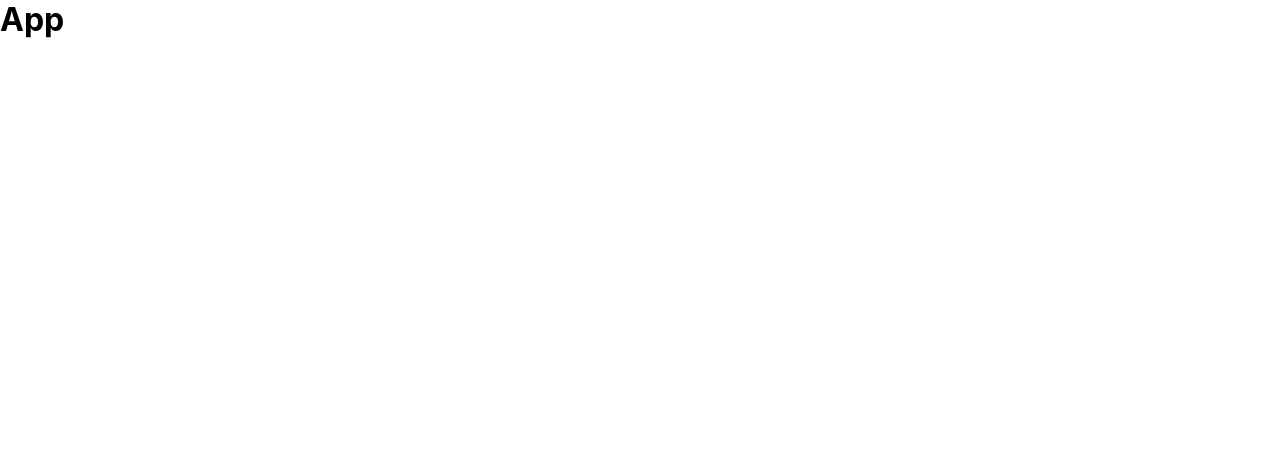
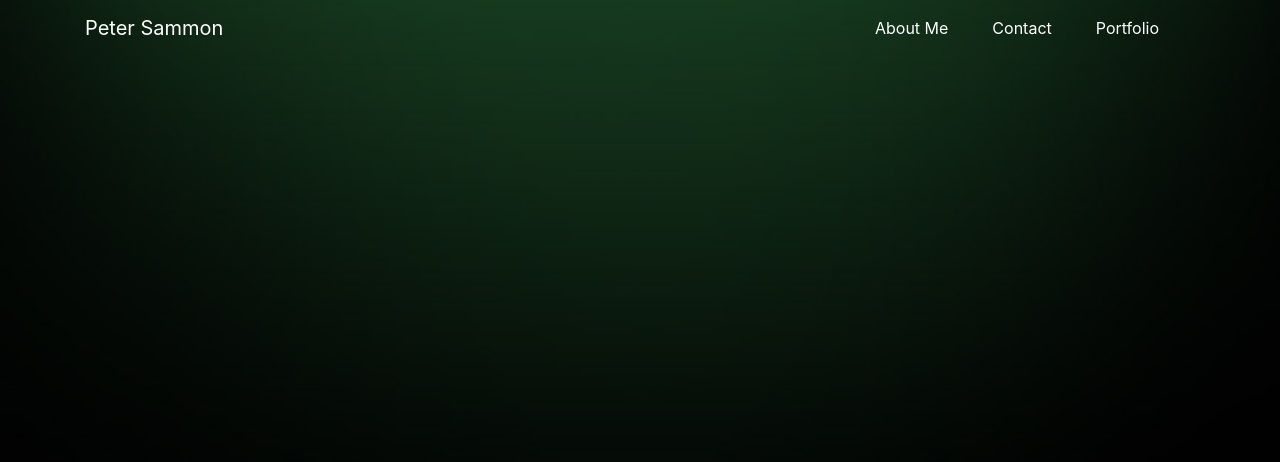
Before and after one commit to Sammon123/react-portfolio, a React (Create React App) app: page / in a window 1280 px wide. Shown: the top 462 px of the page. Built offline with nearby package versions, Linux system fonts and the light colour scheme.

Commit message:
added navbar component

```diff
--- a/public/index.html
+++ b/public/index.html
@@ -24,6 +24,7 @@
       work correctly both with client-side routing and a non-root public URL.
       Learn how to configure a non-root public URL by running `npm run build`.
     -->
+    <link rel="stylesheet" href="https://cdn.jsdelivr.net/npm/bootstrap@4.5.3/dist/css/bootstrap.min.css" integrity="sha384-TX8t27EcRE3e/ihU7zmQxVncDAy5uIKz4rEkgIXeMed4M0jlfIDPvg6uqKI2xXr2" crossorigin="anonymous">
     <title>React App</title>
   </head>
   <body>
@@ -39,5 +40,7 @@
       To begin the development, run `npm start` or `yarn start`.
       To create a production bundle, use `npm run build` or `yarn build`.
     -->
+    <script src="https://code.jquery.com/jquery-3.5.1.slim.min.js" integrity="sha384-DfXdz2htPH0lsSSs5nCTpuj/zy4C+OGpamoFVy38MVBnE+IbbVYUew+OrCXaRkfj" crossorigin="anonymous"></script>
+<script src="https://cdn.jsdelivr.net/npm/bootstrap@4.5.3/dist/js/bootstrap.bundle.min.js" integrity="sha384-ho+j7jyWK8fNQe+A12Hb8AhRq26LrZ/JpcUGGOn+Y7RsweNrtN/tE3MoK7ZeZDyx" crossorigin="anonymous"></script>
   </body>
 </html>
--- a/src/App.css
+++ b/src/App.css
@@ -3,3 +3,10 @@
 	padding: 0;
 	box-sizing: border-box;
 }
+
+body {
+	background: url('./img/bg.jpg') no-repeat center center/cover;
+	max-height: 100%;
+	height: 100vh;
+	color: #fff;
+}
--- a/src/App.js
+++ b/src/App.js
@@ -1,9 +1,10 @@
 import './App.css';
+import Navbar from './components/Navbar/Navbar'
 
 function App() {
   return (
     <div className="App">
-      <h1>App</h1>
+      <Navbar />
     </div>
   );
 }
--- /dev/null
+++ b/src/components/Navbar/Navbar.css
@@ -0,0 +1,74 @@
+a {
+	color: #fff;
+	text-decoration: none;
+}
+
+header {
+	color: #fff;
+	background: transparent;
+	position: fixed;
+	z-index: 2;
+	width: 100%;
+}
+
+li {
+	margin-right: 1.75rem;
+}
+
+span {
+	text-decoration: none;
+}
+
+ul {
+	list-style: none;
+}
+
+.navbar-light .navbar-brand {
+	color: white;
+}
+
+.navbar-light .navbar-nav .active > .nav-link,
+.navbar-light .navbar-nav .nav-link.active,
+.navbar-light .navbar-nav .nav-link.show,
+.navbar-light .navbar-nav .show > .nav-link {
+	color: #fff;
+}
+
+.navbar-light .navbar-nav .nav-link {
+	color: #fff;
+}
+
+.navbar-light .navbar-toggler {
+	background-color: white;
+}
+
+.navbar-light:hover .navbar-brand:hover {
+	color: #111;
+	transition: 0.5s;
+}
+
+.navbar-light:hover .navbar-nav:hover .nav-link:hover {
+	color: rgba(0, 26, 0);
+	transition: 0.25s;
+}
+
+.navbar-light:hover .navbar-toggler:hover {
+	background-color: transparent;
+	transition: 0.5s;
+}
+
+.navbar-light:active .navbar-brand:active {
+	color: #fff;
+	transition: 0.25s;
+}
+
+.navbar-light:active .navbar-nav:active .nav-link:active {
+	color: white;
+	transition: 0.25s;
+}
+
+.navbar-light:active .navbar-toggler:active {
+	background-color: white;
+	transition: 0.5s;
+	border: none;
+}
--- /dev/null
+++ b/src/components/Navbar/Navbar.js
@@ -0,0 +1,38 @@
+import React from 'react'
+import './Navbar.css'
+
+const Navbar = () => {
+    return (
+        <header className="navbar navbar-expand-lg navbar-light">
+            <div className="container">
+                <a className="navbar-brand" href="index.html">Peter Sammon</a>
+                <button
+                    className="navbar-toggler"
+                    type="button"
+                    data-toggle="collapse"
+                    data-target="#navbarNav"
+                    aria-controls="navbarNav"
+                    aria-expanded="True"
+                    aria-label="Toggle navigation"
+                >
+                    <span className="navbar-toggler-icon"></span>
+                </button>
+                <div className="collapse navbar-collapse" id="navbarNav">
+                    <ul className="navbar-nav ml-auto mt-2 mt-lg-0">
+                        <li className="nav-item">
+                            <a className="nav-link" href="index.html">About Me</a>
+                        </li>
+                        <li className="nav-item">
+                            <a className="nav-link" href="contact.html">Contact</a>
+                        </li>
+                        <li className="nav-item active">
+                            <a className="nav-link" href="portfolio.html">Portfolio</a>
+                        </li>
+                    </ul>
+                </div>
+            </div>
+        </header>
+    )
+}
+
+export default Navbar
```
Also changed, not shown: src/img/bg.jpg (added).
